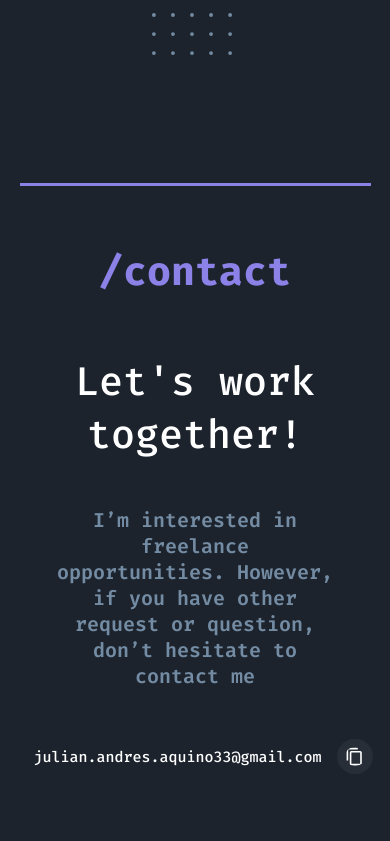
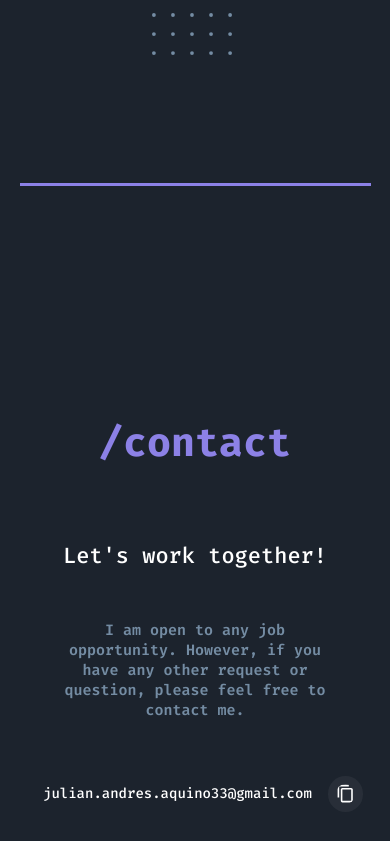
Before and after one commit to juliancoder22/my-portfolio, a React (Vite) app: page / in a window 390 px wide. Shown: the part 3461-4302 px from the top of the page. Built offline with nearby package versions, Linux system fonts and the light colour scheme.

Commit message:
contact section redesign

```diff
--- a/src/components/ContactComponent/ContactComponent.scss
+++ b/src/components/ContactComponent/ContactComponent.scss
@@ -62,9 +62,13 @@
     width: 90%;
     padding: 2rem;
     text-align: center;
+    display: flex;
+    justify-content: center;
+    align-items: center;
+    flex-direction: column;
 
     &__title {
-      font-size: rem(40);
+      font-size: rem(22);
       padding-top: rem(30);
     }
 
@@ -72,13 +76,14 @@
       width: 100%;
       padding-left: 0;
       padding-top: rem(20);
+      font-size: rem(15);
     }
 
     &__contact-me {
       width: 100%;
       padding-left: 0;
       padding-top: rem(30);
-      font-size: rem(15);
+      font-size: rem(14);
 
       img {
         display: none;
--- a/src/components/ContactComponent/ContactComponent.tsx
+++ b/src/components/ContactComponent/ContactComponent.tsx
@@ -1,4 +1,4 @@
-import ContentCopyIcon from '@mui/icons-material/ContentCopy';
+import ContentCopyIcon from "@mui/icons-material/ContentCopy";
 import Envelope from "../../assets/svg/envelope.svg";
 import "./ContactComponent.scss";
 
@@ -12,12 +12,15 @@ export const ContactComponent = () => {
       <h1 className="contact__section-title">/contact</h1>
       <h1 className="contact__title">Let's work together!</h1>
       <p className="contact__text">
-        I’m interested in freelance opportunities. However, if you have other
-        request or question, don’t hesitate to contact me
+        I am open to any job opportunity. However, if you have any other request
+        or question, please feel free to contact me.
       </p>
       <h2 className="contact__contact-me">
-        <span><img src={Envelope} alt="envelope" /></span> julian.andres.aquino33@gmail.com
-          <ContentCopyIcon onClick={copyEmail} className="contact__copy"/>
+        <span>
+          <img src={Envelope} alt="envelope" />
+        </span>{" "}
+        julian.andres.aquino33@gmail.com
+        <ContentCopyIcon onClick={copyEmail} className="contact__copy" />
       </h2>
     </div>
   );
```
